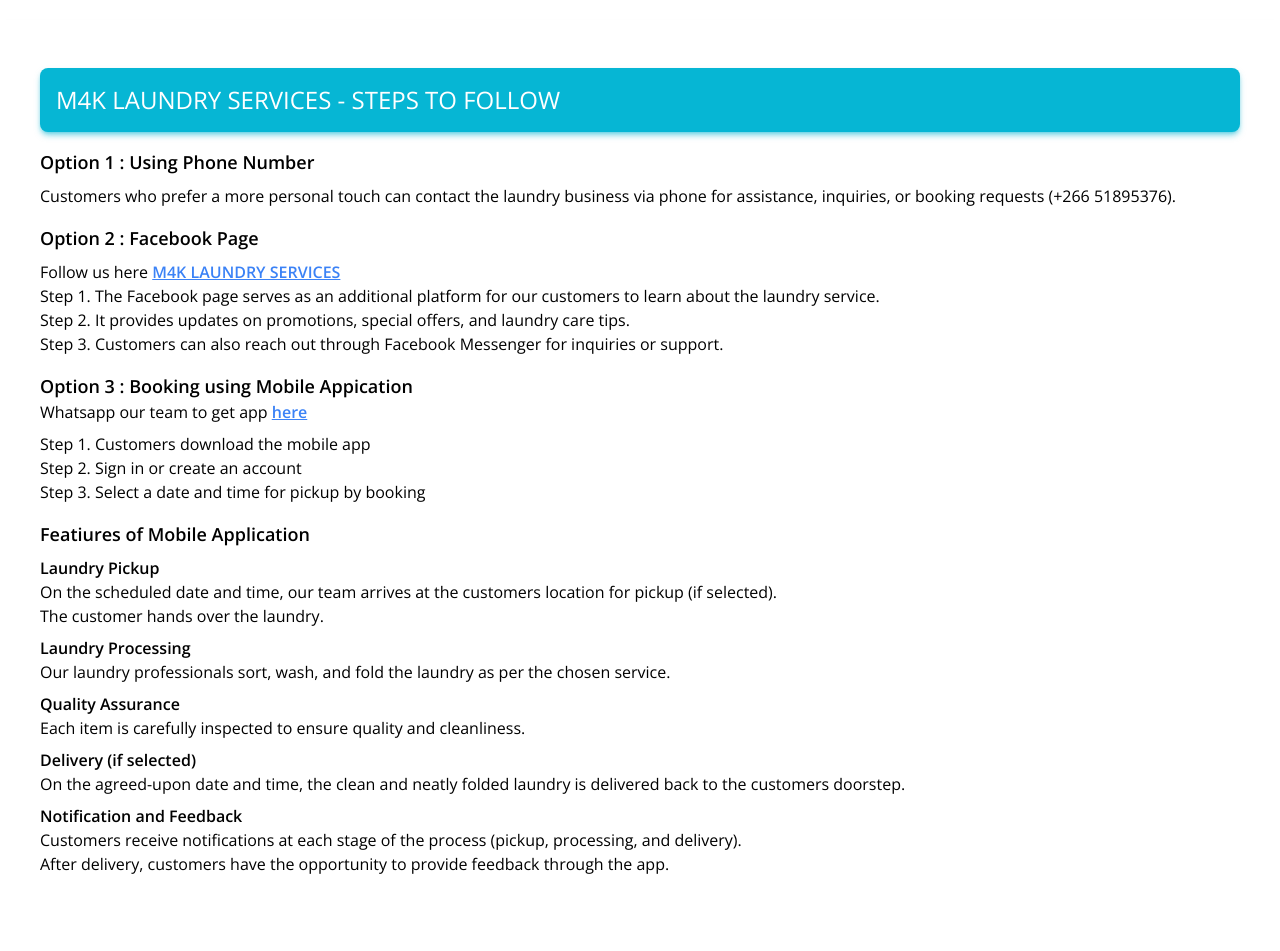
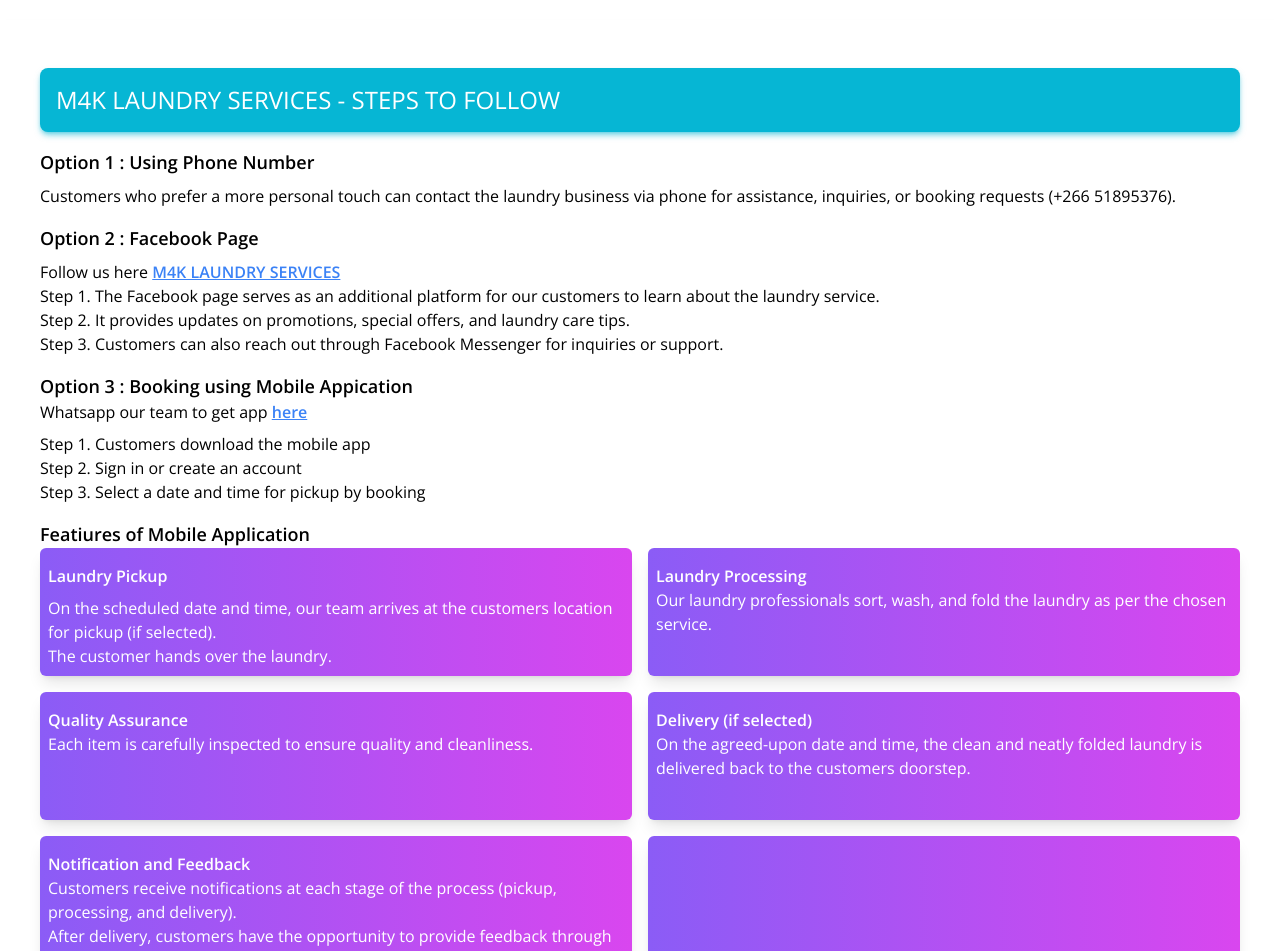
Before and after one commit to HMaroba/m4k-steps, a Next.js app: page / in a window 1280 px wide. Shown: the top 951 px of the page. Before the commit the page ends 916 px from the top, so only its background shows below. Built offline with nearby package versions, Linux system fonts and the light colour scheme.

Commit message:
Created navbar

```diff
--- a/src/app/_components/mobileApp.tsx
+++ b/src/app/_components/mobileApp.tsx
@@ -5,7 +5,15 @@
         Option 3 : Booking using Mobile Appication
       </h5>
       {/* <p>Download our mobile app  <a href="https://www.facebook.com/profile.php?id=61551388465746" className="text-blue-500 font-semibold underline">here</a></p> */}
-      <p>Whatsapp our team to get app  <a href="https://wa.me/51895376" className="text-blue-500 font-semibold underline">here</a></p>
+      <p>
+        Whatsapp our team to get app{" "}
+        <a
+          href="https://wa.me/51895376"
+          className="text-blue-500 font-semibold underline"
+        >
+          here
+        </a>
+      </p>
       <ul className="mt-2">
         <p>Step 1. Customers download the mobile app</p>
         <p>Step 2. Sign in or create an account</p>
@@ -14,7 +22,59 @@
       <h6 className="mt-4 font-semibold text-lg antialiased hover:subpixel-antialiased">
         Featiures of Mobile Application
       </h6>
-      <h6 className="mt-2 font-semibold text-md">Laundry Pickup</h6>
+      <div className="grid grid-cols-1 md:grid-cols-2 gap-4 ">
+        <div className="h-32 bg-gradient-to-r from-violet-500 to-fuchsia-500 text-white shadow-lg rounded-md p-2">
+          <h6 className="mt-2 mb-2 font-semibold text-md">Laundry Pickup</h6>
+          <ul>
+            <p>
+              On the scheduled date and time, our team arrives at the customers
+              location for pickup (if selected).
+            </p>
+            <p>The customer hands over the laundry.</p>
+          </ul>
+        </div>
+        <div className="h-32 bg-gradient-to-r from-violet-500 to-fuchsia-500 text-white shadow-lg rounded-md p-2">
+          <h6 className="mt-2 font-semibold text-md">Laundry Processing</h6>
+          <ul>
+            <p>
+              Our laundry professionals sort, wash, and fold the laundry as per
+              the chosen service.
+            </p>
+          </ul>
+        </div>
+        <div className="h-32 bg-gradient-to-r from-violet-500 to-fuchsia-500 text-white shadow-lg rounded-md p-2">
+        <h6 className="mt-2 font-semibold text-md">Quality Assurance</h6>
+      <ul>
+        <p>
+          Each item is carefully inspected to ensure quality and cleanliness.
+        </p>
+      </ul>
+        </div>
+        <div className="h-32 bg-gradient-to-r from-violet-500 to-fuchsia-500 text-white shadow-lg rounded-md p-2">
+        <h6 className="mt-2 font-semibold text-md">Delivery (if selected)</h6>
+      <ul>
+        <p>
+          On the agreed-upon date and time, the clean and neatly folded laundry
+          is delivered back to the customers doorstep.
+        </p>
+      </ul>
+        </div>
+        <div className="h-34 bg-gradient-to-r from-violet-500 to-fuchsia-500 text-white shadow-lg rounded-md p-2">
+        <h6 className="mt-2 font-semibold text-md">Notification and Feedback</h6>
+      <ul>
+        <p>
+          Customers receive notifications at each stage of the process (pickup,
+          processing, and delivery).
+        </p>
+        <p>
+          After delivery, customers have the opportunity to provide feedback
+          through the app.
+        </p>
+      </ul>
+        </div>
+        <div className="h-34 bg-gradient-to-r from-violet-500 to-fuchsia-500 text-white shadow-lg rounded-md p-2"></div>
+      </div>
+      {/* <h6 className="mt-2 font-semibold text-md">Laundry Pickup</h6>
       <ul>
         <p>
           On the scheduled date and time, our team arrives at the customers
@@ -43,18 +103,18 @@
           On the agreed-upon date and time, the clean and neatly folded laundry
           is delivered back to the customers doorstep.
         </p>
-      </ul>
-      <h6 className="mt-2 font-semibold text-md">Notification and Feedback</h6>
+      </ul> */}
+      {/* <h6 className="mt-2 font-semibold text-md">Notification and Feedback</h6>
       <ul>
         <p>
-          Customers receive notifications at each stage of the process
-          (pickup, processing, and delivery).
+          Customers receive notifications at each stage of the process (pickup,
+          processing, and delivery).
         </p>
         <p>
           After delivery, customers have the opportunity to provide feedback
           through the app.
         </p>
-      </ul>
+      </ul> */}
     </>
   );
 }
```
